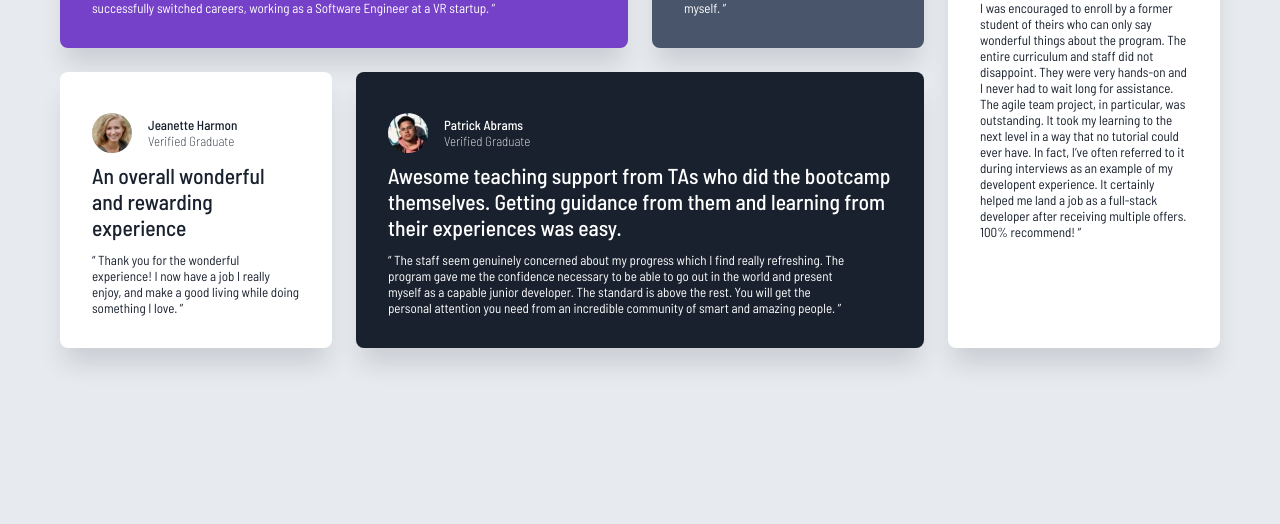
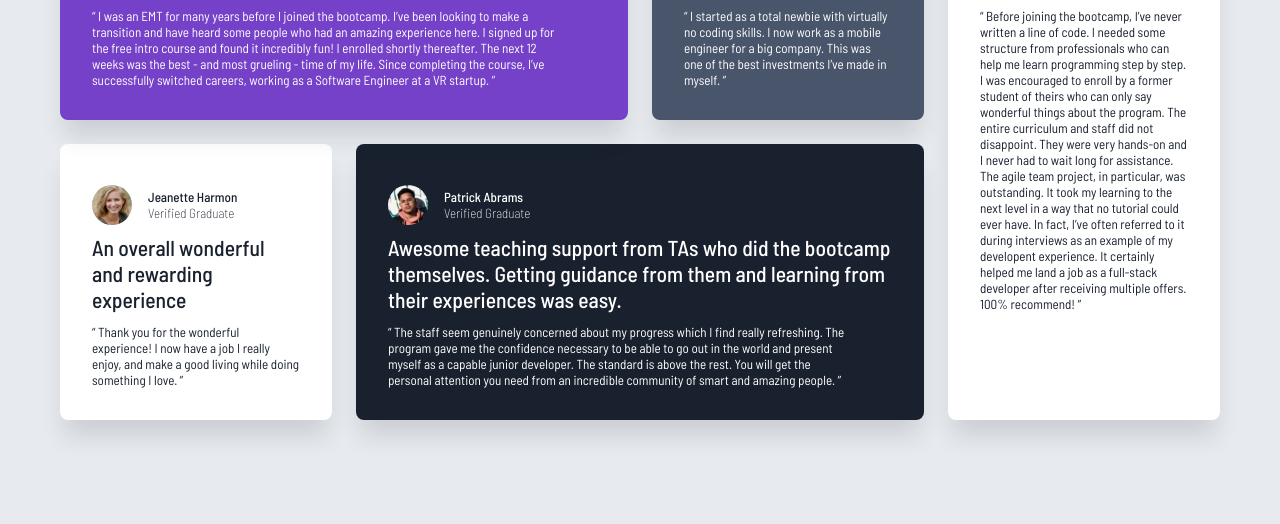
Before and after one commit to jmunozw/frontend-mentor-07-testimonials-grid-section-main, a plain HTML site: page index.html in a window 1280 px wide. Shown: the part 276-800 px from the top of the page. Drawn offline with Linux system fonts and the light colour scheme.

Commit message:
style: Centrar wrapper y añadir comillas en card morada

```diff
--- a/styles/style.scss
+++ b/styles/style.scss
@@ -133,6 +133,11 @@ body{
 
 @include mq($bp-md){
 
+    .wrapper{
+        min-block-size: 100dvh;
+        place-content: center;
+    }
+
     .grid{
         display: grid;
         grid-template-columns: repeat(4, 1fr); /* 1fr 1fr 1fr 1fr */
@@ -150,6 +155,20 @@ body{
 
             &--purple{
                 grid-column: 1 / span 2;
+                position: relative;
+
+                &::before{
+                    content: "";
+                    position: absolute;
+                    top:0;
+                    right: 3rem;
+                    inline-size: 6rem;
+                    block-size: 6rem;
+                    background: url("../images/bg-pattern-quotation.svg");
+                    opacity: 0.5;
+                    pointer-events: none;
+
+                }
             }
 
             &--gray{
```
Also changed, not shown: styles/style.css, 1 other file.
